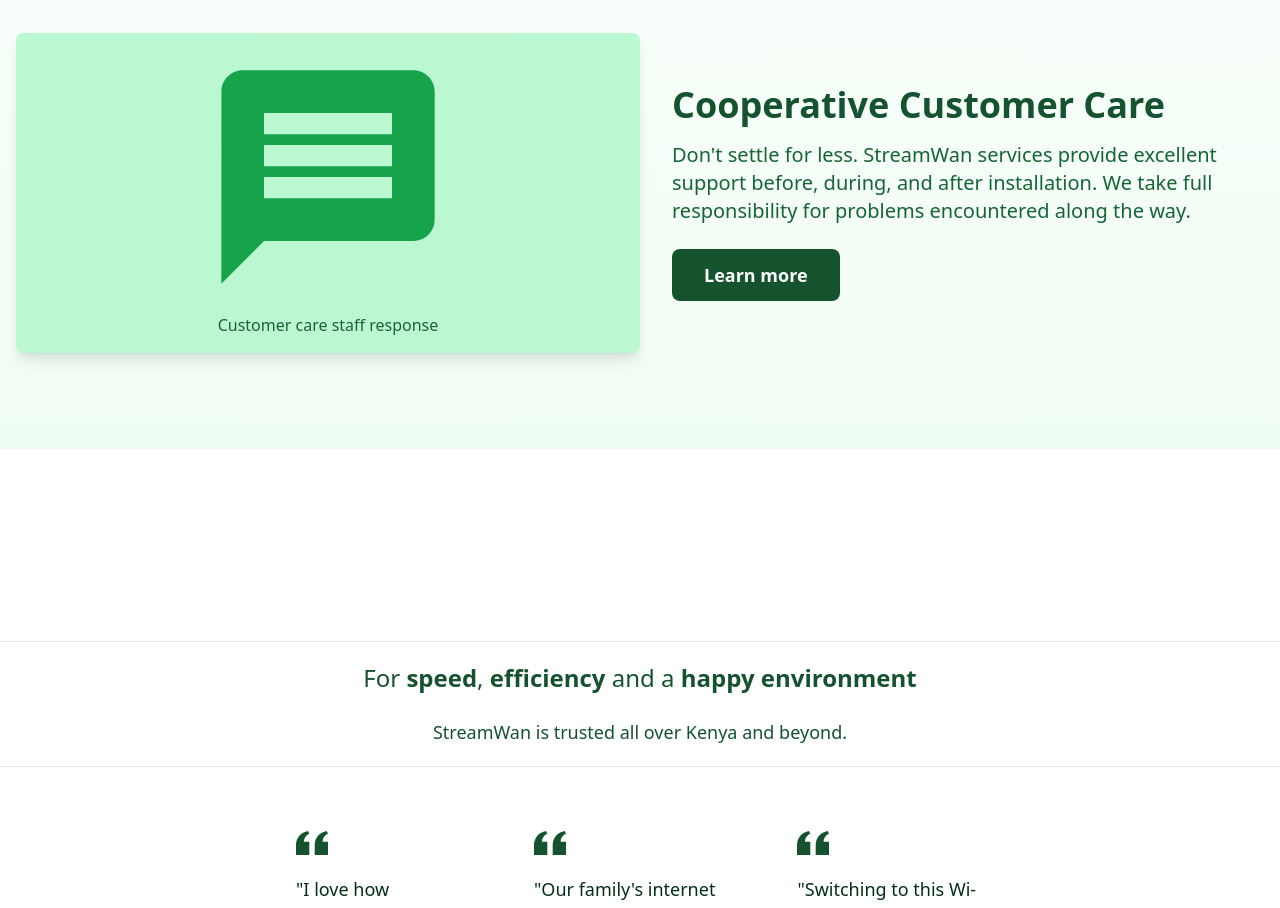
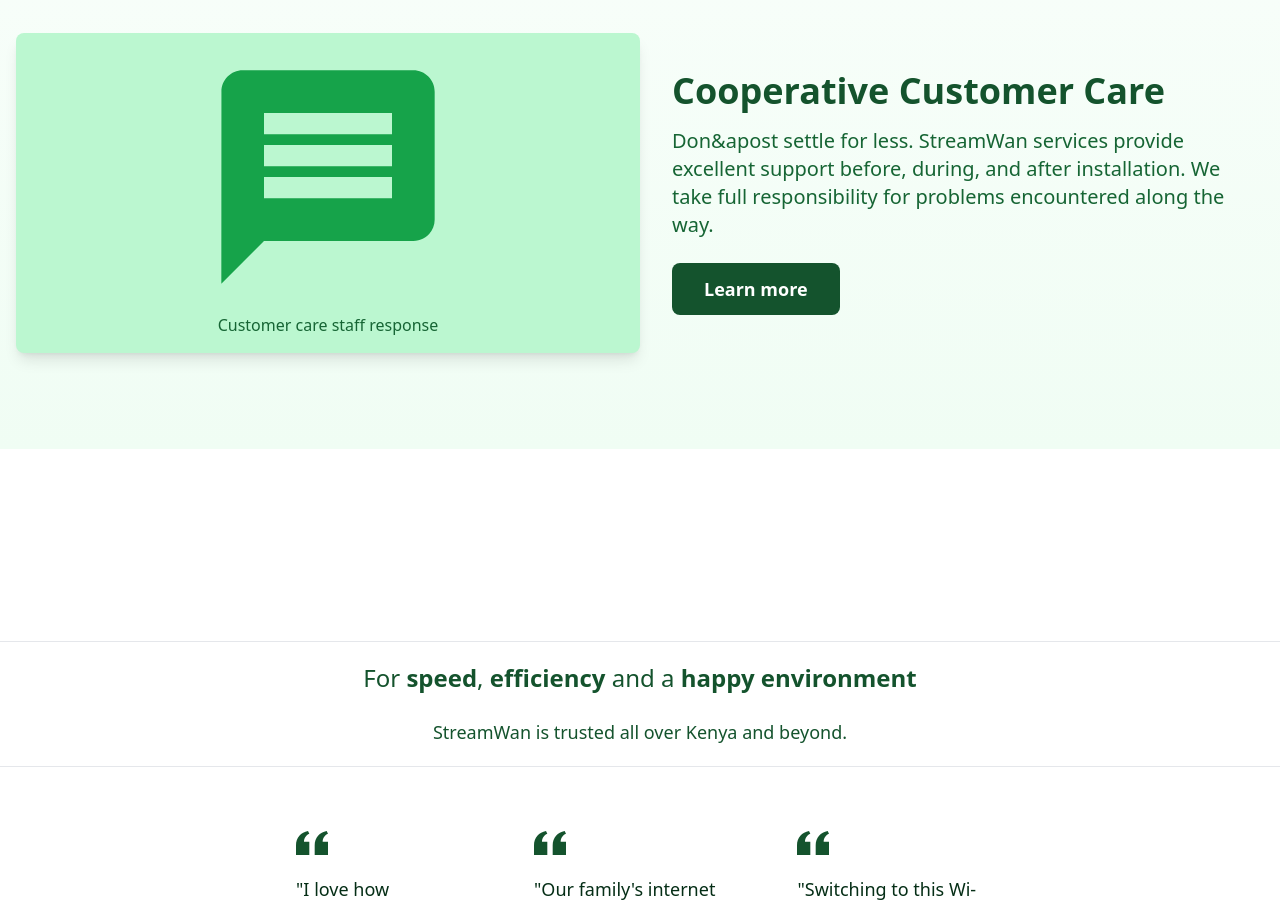
Before and after one commit to Jaarabytes/streamwan, a Next.js app: page / in a window 1280 px wide. Shown: the part 1800-2708 px from the top of the page. Built offline with nearby package versions, Linux system fonts and the light colour scheme.

Commit message:
fix: lint issues
Replace ' with &apos to fix lint issue.

```diff
--- a/app/ui/home/Marketing.tsx
+++ b/app/ui/home/Marketing.tsx
@@ -36,7 +36,7 @@
               <div className="w-full sm:w-1/2 mb-8 sm:mb-0 sm:pl-8">
                 <h2 className="text-3xl sm:text-4xl text-green-900 font-extrabold mb-4 animate-fade-in-right">Cooperative Customer Care</h2>
                 <p className="text-lg sm:text-xl text-green-800 mb-6 animate-fade-in-right delay-200">
-                  Don't settle for less. StreamWan services provide excellent support before, during, and after installation.
+                  Don&apost settle for less. StreamWan services provide excellent support before, during, and after installation.
                   We take full responsibility for problems encountered along the way.
                 </p>
                 <a href="/sign_up" className="inline-block">
```
